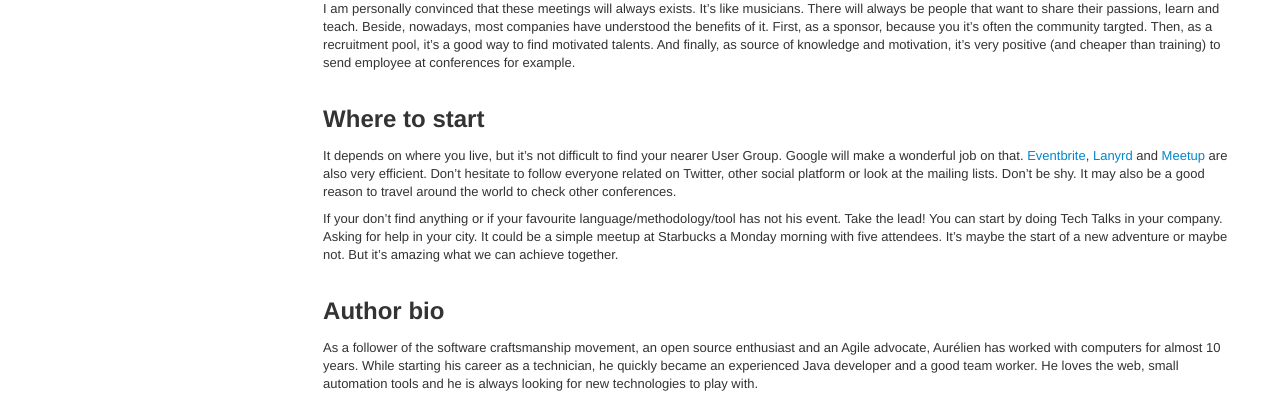
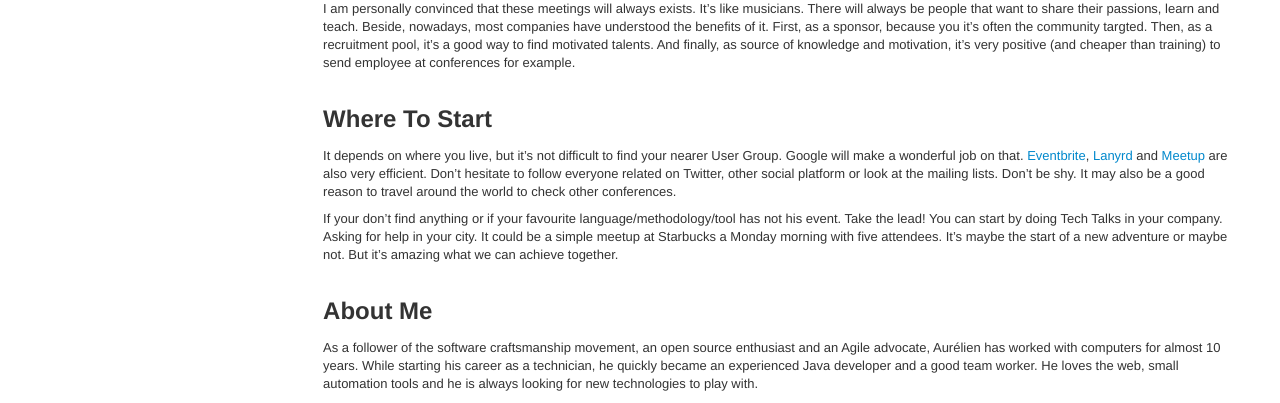
Before and after one commit to stuartherbert/if-i-knew-then, a Jekyll site: the page built from social-events.md, in a window 1280 px wide and 900 px high, scrolled down 1095 px. Shown: the part 211-614 px from the top of the window. Built offline with Jekyll 4.4.1, drawn with Linux system fonts in a browser that asks for light colours; comment, search, counter and statistics services are not loaded.

Commit message:
Cleaned up headings

```diff
--- a/social-events.md
+++ b/social-events.md
@@ -52,13 +52,13 @@ There are different types of events:
 
 I am personally convinced that these meetings will always exists. It's like musicians. There will always be people that want to share their passions, learn and teach. Beside, nowadays, most companies have understood the benefits of it. First, as a sponsor, because you it's often the community targted. Then, as a recruitment pool, it's a good way to find motivated talents. And finally, as source of knowledge and motivation, it's very positive (and cheaper than training) to send employee at conferences for example.
 
-## Where to start
+## Where To Start
 
 It depends on where you live, but it's not difficult to find your nearer User Group. Google will make a wonderful job on that. [Eventbrite](http://www.eventbrite.com/), [Lanyrd](http://lanyrd.com/) and [Meetup](http://www.meetup.com/) are also very efficient. Don't hesitate to follow everyone related on Twitter, other social platform or look at the mailing lists. Don't be shy. It may also be a good reason to travel around the world to check other conferences.
 
 If your don't find anything or if your favourite language/methodology/tool has not his event. Take the lead! You can start by doing Tech Talks in your company. Asking for help in your city. It could be a simple meetup at Starbucks a Monday morning with five attendees. It's maybe the start of a new adventure or maybe not. But it's amazing what we can achieve together.
 
-## Author bio
+## About Me
 
 As a follower of the software craftsmanship movement, an open source enthusiast and an Agile advocate, Aurélien has worked with computers for almost 10 years. While starting his career as a technician, he quickly became an experienced Java developer and a good team worker. He loves the web, small automation tools and he is always looking for new technologies to play with.
 
```
